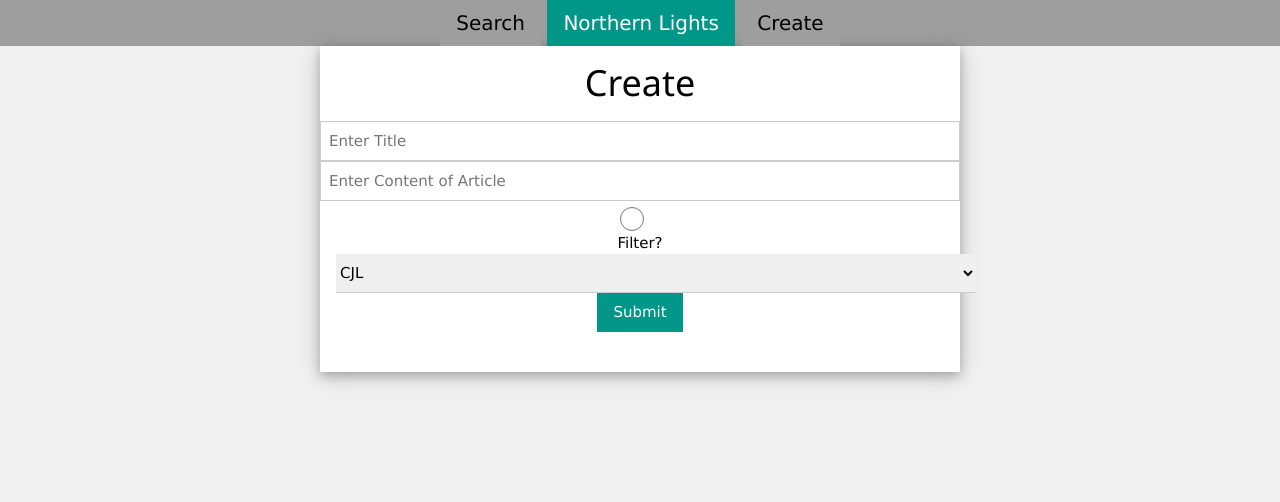
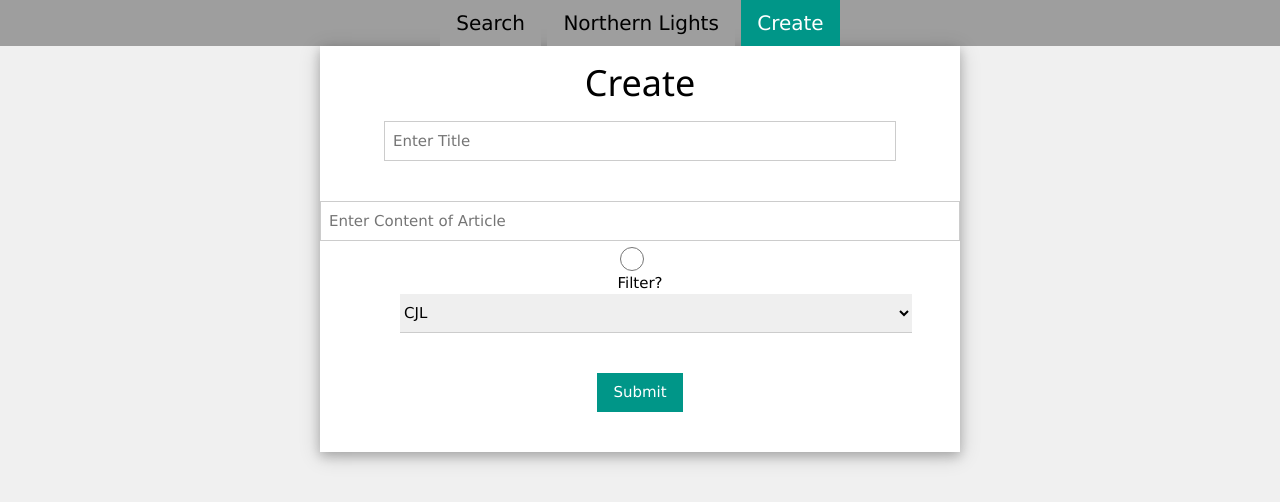
Before and after one commit to AutisticDenominator/Northern_Lights, a website: page frontend/create.html in a window 1280 px wide. Drawn offline with nearby package versions, Linux system fonts and the light colour scheme.

Commit message:
Styling form inputs

```diff
--- a/frontend/create.html
+++ b/frontend/create.html
@@ -12,21 +12,21 @@
     <body style="background-color: rgb(240,240,240);">
         <nav id="navigator" class="w3-row w3-gray w3-center" style="font-size: 2.5vh;">
             <a id="nav-02" class="w3-button" href="/search">Search</a>
-            <a id="nav-01" class="w3-button w3-teal" href="/">Northern Lights</a>
-            <a id="nav-03" class="w3-button" href="/create">Create</a>
+            <a id="nav-01" class="w3-button" href="/">Northern Lights</a>
+            <a id="nav-03" class="w3-button w3-teal" href="/create">Create</a>
         </nav>
 
         <main id="mainsite" class="w3-center w3-card-4 w3-half" style="margin-left: 25%; margin-right: 25%; padding-bottom: 5vh; background-color: white;">
             <h1 id="header-03-01" class="w3-container">Create</h1>
 
             <form>
-                <input type="text" id="form-input-03-01" placeholder="Enter Title" class="w3-input w3-border" required>
-                <input type="text" id="form-input-03-02" placeholder="Enter Content of Article" style="height: 5vh;" class="w3-input w3-border" required>
+                <input type="text" id="form-input-03-01" placeholder="Enter Title" class="w3-input w3-border" style="margin-bottom: 5vh; width: 80%; margin-left: 5vw; margin-right: 5vw;" required>
+                <input type="text" id="form-input-03-02" placeholder="Enter Content of Article" style="height: 5vh;" class="w3-input w3-border" style="margin-bottom: 5vh; width: 80%; margin-left: 5vw; margin-right: 5vw;" required>
 
                 <input type="radio" name="form-radio-03-01" id="form-radio-03-01" class="w3-radio">
                 <label for="form-radio-03-01" class="w3-container">Filter?</label>
 
-                <select id="form-select-03-01" class="w3-select">
+                <select id="form-select-03-01" class="w3-select" style="margin-bottom: 5vh; width: 80%; margin-left: 5vw; margin-right: 5vw;">
                     <option value="CJL">CJL</option>
                     <option value="MAT">MAT</option>
                     <option value="PRG">PRG</option>
```
Also changed, not shown: frontend/search.html (+4 -4 lines).
